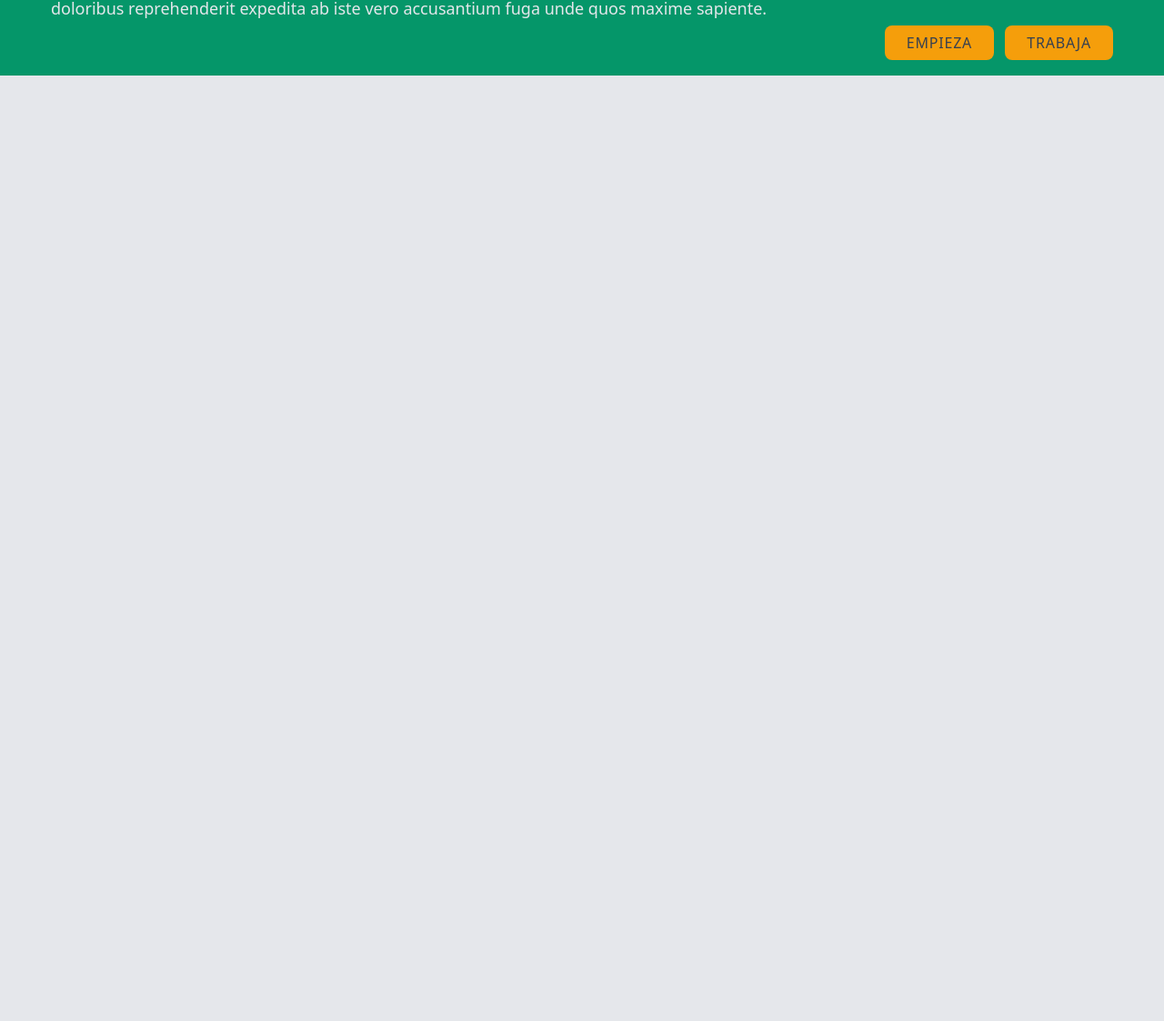
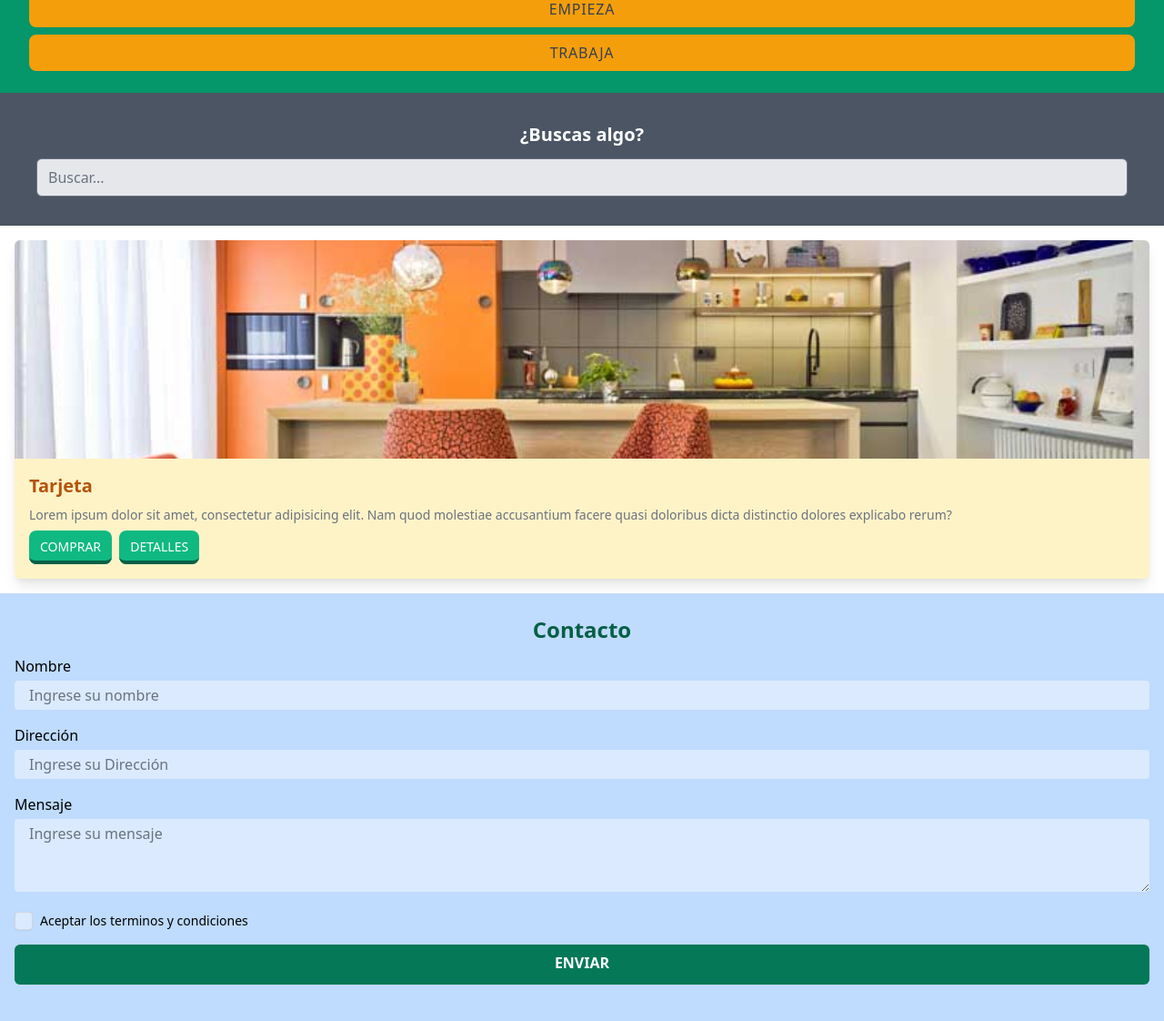
Before and after one commit to FernandoDRomano/tailwindcss-aprendiendo, a website: page index.html in a window 1280 px wide. Shown: the part 215-1337 px from the top of the page at 91% size. Before the commit the page ends 800 px from the top, so only its background shows below. Drawn offline with nearby package versions, Linux system fonts and the light colour scheme; files that its build step writes are made by us from their sources.

Commit message:
BUSCADOR, CARD Y FORMULARIO DE CONTACTO

```diff
--- a/index.html
+++ b/index.html
@@ -10,21 +10,84 @@
 </head>
 <body class="bg-gray-200">
     <div class="container m-auto">
-        <header class="bg-gray-800 text-white flex items-center p-3">
-            <img class="h-9 ml-3" src="images/logo.svg" alt="Logo del sitio Tailwind">
-            <span class="text-2xl ml-2"><b>Tail</b>wind</span>
-            <div class="flex-grow text-right mr-3">
-                <img class="h-8 inline-block" src="images/menu.svg" alt="Icono del menu">
+
+        <!-- HEADER -->
+        <header class="flex items-center p-3 text-white bg-gray-800">
+            <img class="ml-3 h-9" src="images/logo.svg" alt="Logo del sitio Tailwind">
+            <span class="ml-2 text-2xl"><b>Tail</b>wind</span>
+            <div class="flex-grow mr-3 text-right">
+                <img class="inline-block h-8" src="images/menu.svg" alt="Icono del menu">
             </div>
         </header>
-        <section class="px-14 py-6 bg-green-600 text-white">
-            <h1 class="text-7xl font-bold italic leading-tight text-center mb-2">Aprendiendo <span class="">Tailwind</span></h1>
-            <p class="text-gray-200 text-lg mb-3">Lorem, ipsum dolor sit amet consectetur adipisicing elit. Ratione molestiae odit quo recusandae eveniet repellendus, aut vel facere doloribus reprehenderit expedita ab iste vero accusantium fuga unde quos maxime sapiente.</p>
-            <div class="text-right">
-                <a href="#" class="btn mr-2">Empieza</a>
-                <a href="#" class="btn hover:bg-red-700">Trabaja</a>
+        <section class="px-8 py-6 text-white bg-green-600">
+            <h1 class="mb-2 text-4xl italic font-bold leading-tight text-center">Aprendiendo <span class="">Tailwind</span></h1>
+            <p class="mb-3 text-lg text-gray-200">Lorem, ipsum dolor sit amet consectetur adipisicing elit. Ratione molestiae odit quo recusandae eveniet repellendus, aut vel facere doloribus reprehenderit expedita ab iste vero accusantium fuga unde quos maxime sapiente.</p>
+            <div class="flex flex-col">
+                <a href="#" class="w-full mb-2 mr-2 text-center btn">Empieza</a>
+                <a href="#" class="w-full text-center btn hover:bg-red-700">Trabaja</a>
             </div>
         </section>
+
+        <!-- BUSCARDOR -->
+        <section class="px-10 py-8 bg-gray-600">
+            <h4 class="mb-3 text-center text-white font-bold text-xl">¿Buscas algo?</h4>
+            <div class="flex items-center">
+                <input type="text" name="buscador" id="buscador"
+                class="w-full px-3 py-2 bg-gray-200 rounded-md font-light focus:bg-white focus:outline-none focus:ring-2 focus:ring-blue-400"
+                placeholder="Buscar...">
+            </div>
+        </section>
+
+        <!-- CARD -->
+        <section class="p-4 bg-white">
+
+            <article class="w-full bg-yellow-100 rounded-md shadow-lg">
+                <img class="object-cover w-full h-60 rounded-t-md" src="images/cocina.jpg" alt="Cocina de una casa moderna">
+                <div class="p-4">
+                    <h3 class="mb-2 text-xl font-bold text-yellow-700">Tarjeta</h3>
+                    <p class="text-sm text-gray-500">Lorem ipsum dolor sit amet, consectetur adipisicing elit. Nam quod molestiae accusantium facere quasi doloribus dicta distinctio dolores explicabo rerum?</p>
+                    <div class="mt-3 mb-2 space-x-1">
+                        <a class="pt-2 pb-1.5 px-3 bg-green-500 text-white uppercase text-center text-sm rounded-lg border-green-800 border-b-4 hover:bg-green-700 hover:border-yellow-500 focus:outline-none focus:ring-4 focus:ring-green-700 focus:text-yellow-300 active:bg-blue-800" href="#">Comprar</a>
+                        <a class="pt-2 pb-1.5 px-3 bg-green-500 text-white uppercase text-center text-sm rounded-lg border-green-800 border-b-4 hover:bg-green-700 hover:border-yellow-500 focus:outline-none focus:ring-4 focus:ring-green-700 focus:text-yellow-300 active:bg-blue-800" href="#">Detalles</a>
+                    </div>
+                </div>
+            </article>
+
+        </section>
+
+        <!-- CONTACTO -->
+        <section class="py-6 px-4 bg-blue-200">
+            <h2 class="text-2xl font-bold text-center mb-3 text-green-800">Contacto</h2>
+            <form action="#">
+                <div class="mb-4">
+                    <label class="block mb-1 font-light" for="name">Nombre</label>
+                    <input type="text" name="name" id="name" placeholder="Ingrese su nombre"
+                           class="w-full bg-blue-100 font-light px-4 py-1 border-none rounded outline-none focus:ring-2 focus:ring-green-600 focus:bg-white">
+                </div>
+
+                <div class="mb-4">
+                    <label class="block mb-1 font-light" for="address">Dirección</label>
+                    <input type="text" name="address" id="address" placeholder="Ingrese su Dirección"
+                           class="w-full bg-blue-100 font-light px-4 py-1 border-none rounded outline-none focus:ring-2 focus:ring-green-600 focus:bg-white">
+                </div>
+
+                <div class="mb-4">
+                    <label class="block mb-1 font-light" for="message">Mensaje</label>
+                    <textarea name="message" id="message" cols="30" rows="3" class="w-full bg-blue-100 font-light px-4 py-1 border-none rounded outline-none focus:ring-2 focus:ring-green-600 focus:bg-white" placeholder="Ingrese su mensaje"></textarea>
+                </div>
+
+                <div class="mb-4 flex">
+                    <input type="checkbox" name="terms" id="terms" class="h-5 w-5 rounded bg-blue-100 border-gray-300 text-green-600 shadow-sm focus:border-indigo-300 focus:ring focus:ring-offset-0 focus:ring-indigo-200 focus:ring-opacity-50"> <span class="ml-2 font-light text-sm">Aceptar los terminos y condiciones</span>
+                </div>
+
+                <div class="mb-4">
+                    <button type="submit"
+                    class="px-5 py-2 bg-green-700 text-white font-bold w-full uppercase rounded-md hover:bg-green-500 border-b-4 border-green-700">Enviar</button>
+                </div>
+
+            </form>
+        </section>
+
     </div>
 </body>
 </html>
--- a/package.json
+++ b/package.json
@@ -17,5 +17,8 @@
     "postcss": "^8.3.0",
     "postcss-cli": "^8.3.1",
     "tailwindcss": "^2.1.2"
+  },
+  "dependencies": {
+    "@tailwindcss/forms": "^0.3.3"
   }
 }
--- a/tailwind.config.js
+++ b/tailwind.config.js
@@ -5,7 +5,12 @@ module.exports = {
     extend: {},
   },
   variants: {
-    extend: {},
+    extend: {
+      backgroundColor: ['active'],
+      fontWeight: ['active'],
+    },
   },
-  plugins: [],
+  plugins: [
+    require('@tailwindcss/forms'),
+  ],
 }
```
Also changed, not shown: images/cocina.jpg (added), 1 other file.
